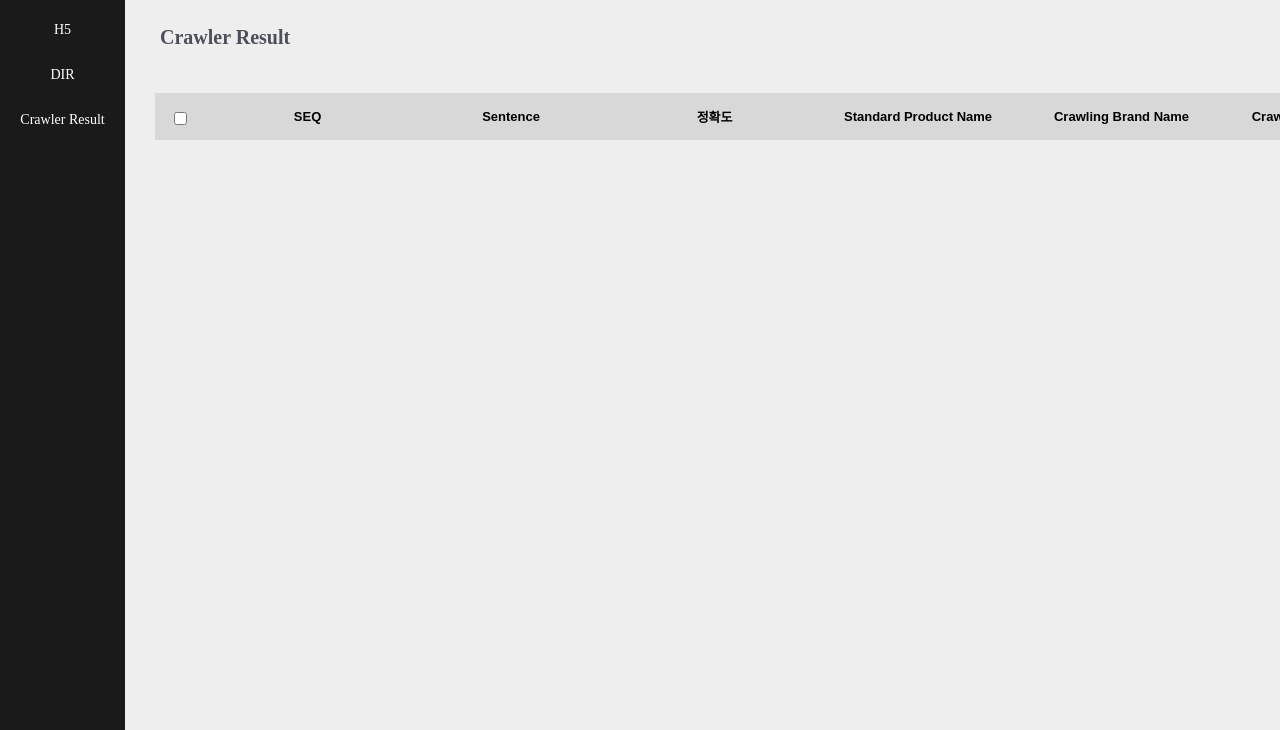
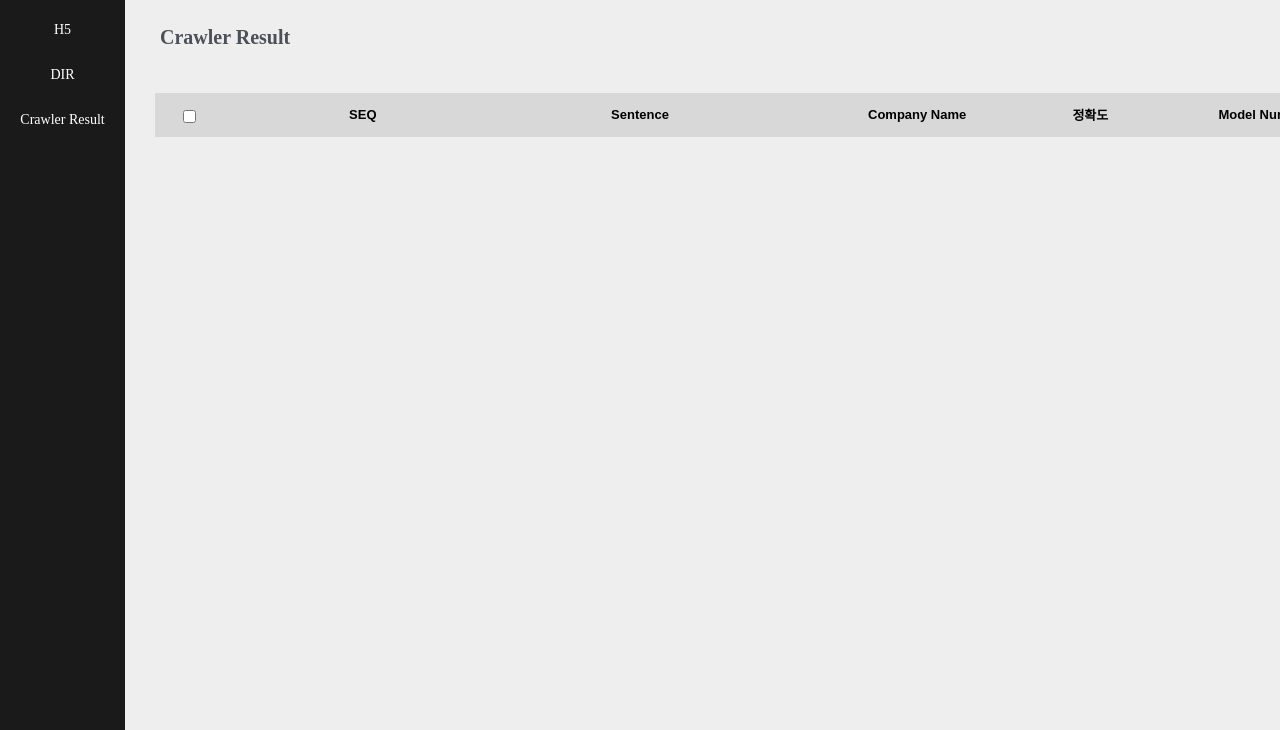
Before and after one commit to taihoinst01/hdf5Test, a Django app: page /crawlerResult in a window 1280 px wide. Shown: the part 70-800 px from the top of the page. Run offline with Django 3.2, Linux system fonts and the light colour scheme; data that the repository does not hold is empty; some libraries are stand-ins or nearby versions.

Commit message:
crawlerResult 테이블 수정 - 한기훈

```diff
--- a/hdf5Test/hdf5Test/app/templates/app/crawlerResult.html
+++ b/hdf5Test/hdf5Test/app/templates/app/crawlerResult.html
@@ -17,8 +17,7 @@
                             <col style="width:200px;">
                             <col style="width:200px;">
                             <col style="width:200px;">
-							<col style="width:200px;">
-							<col style="width:200px;">
+                            <col style="width:50px;">
                             <col style="width:200px;">
                             <col style="width:50px;">
                             <col style="width:17px;">
@@ -28,11 +27,10 @@
 								<th scope="row"><input type="checkbox" id="checkAll"/></th>
 								<th scope="row">SEQ</th>
 								<th scope="row">Sentence</th>
+								<th scope="row">Company Name</th>
 								<th scope="row">정확도</th>
-								<th scope="row">Standard Product Name</th>
-								<th scope="row">Crawling Brand Name</th>
-								<th scope="row">Crawling Product Name</th>
-								<th scope="row">Delete Y/N</th>
+								<th scope="row">Model Number</th>
+								<th scope="row">정확도</th>
                                 <th></th>
 							</tr>
 						</thead>
@@ -46,8 +44,7 @@
                             <col style="width:200px;">
                             <col style="width:200px;">
                             <col style="width:200px;">
-							<col style="width:200px;">
-							<col style="width:200px;">
+                            <col style="width:50px;">
                             <col style="width:200px;">
                             <col style="width:50px;">
                         </colgroup>
```
Lines whose indentation alone changed are shown as unchanged.
